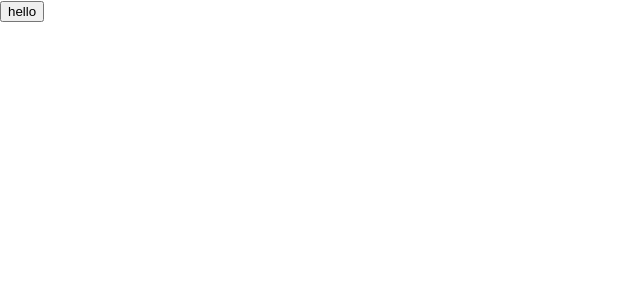
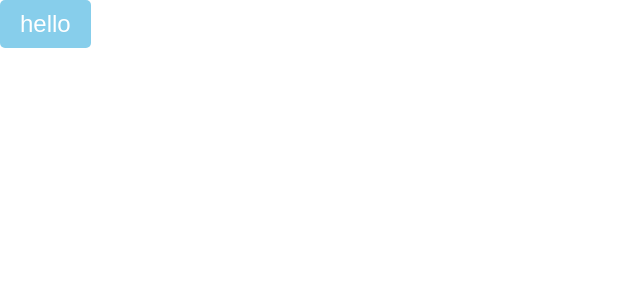
Before and after one commit to beta1360/search-movie-next, a Next.js app: page / in a window 1280 px wide. Shown: the top 300 px of the page, without its empty margins (0-640 px from the left). Built offline with nearby package versions, Linux system fonts and the light colour scheme.

Commit message:
feat: Add Button style with emotion

```diff
--- a/components/atoms/Button.tsx
+++ b/components/atoms/Button.tsx
@@ -1,14 +1,53 @@
+/** @jsxImportSource @emotion/react */
+import { css } from '@emotion/react'
+import { StyleTypes } from '@/types/styles'
+
+const buttonTypes = {
+  primary: {
+    backgroundColor: 'skyblue'
+  },
+  secondary: {
+    backgroundColor: 'grey'
+  },
+  info: {
+    backgroundColor: '#fff',
+    color: 'grey',
+    border: 'grey 1px solid'
+  },
+  error: {
+    backgroundColor: 'red'
+  },
+  warn: {
+    backgroundColor: 'yellow'
+  },
+  success: {
+    backgroundColor: 'green'
+  }
+}
+
+const getButtonStyle = (type: StyleTypes)=> css({
+  fontSize: '1.5rem',
+  padding: '10px 20px',
+  border: 0,
+  color: '#fff',
+  backgroundColor: '#fff',
+  borderRadius: '5px'
+}, buttonTypes[type])
+
 type ButtonProps = {
   label: string,
+  type?: StyleTypes,
   onClick?: (e: React.MouseEvent<HTMLButtonElement, MouseEvent>) => void
 }
 
-const Button: React.FC<ButtonProps> = ({
+const BaseButton: React.FC<ButtonProps> = ({
   label,
+  type = 'primary',
   onClick
 }) => {
   return (
     <button
+      css={getButtonStyle(type)}
       onClick={onClick}
     >
       {label}
@@ -16,4 +55,4 @@ const Button: React.FC<ButtonProps> = ({
   )
 }
 
-export default Button
+export default BaseButton
--- a/package.json
+++ b/package.json
@@ -9,7 +9,9 @@
     "lint": "next lint"
   },
   "dependencies": {
+    "@emotion/babel-preset-css-prop": "^11.10.0",
     "@emotion/react": "^11.10.4",
+    "@emotion/styled": "^11.10.4",
     "axios": "^1.1.3",
     "next": "12.3.1",
     "react": "18.2.0",
--- a/tsconfig.json
+++ b/tsconfig.json
@@ -13,6 +13,7 @@
     "resolveJsonModule": true,
     "isolatedModules": true,
     "jsx": "preserve",
+    "jsxImportSource": "@emotion/react",
     "incremental": true,
     "baseUrl": ".",
     "paths": {
--- /dev/null
+++ b/types/styles.ts
@@ -0,0 +1 @@
+export type StyleTypes = 'primary' | 'secondary' | 'success' | 'warn' | 'error' | 'info'
```
Also changed, not shown: 1 other file (tests, documents, lock files or other folders).
